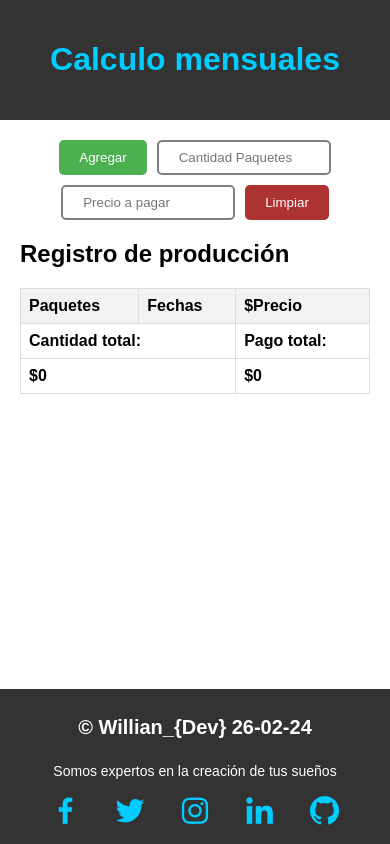
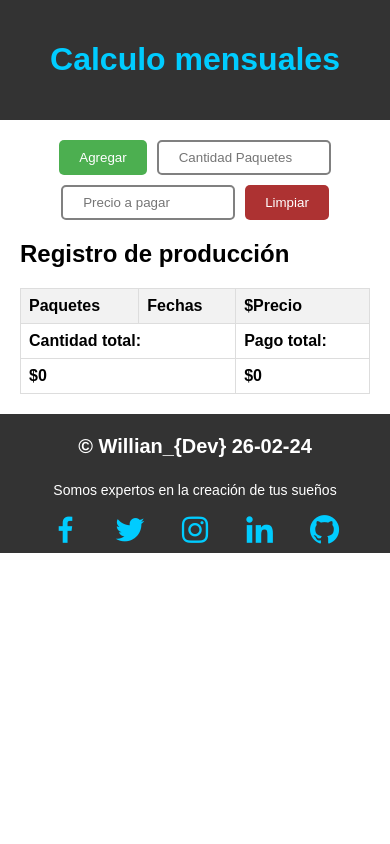
Before and after one commit to Willianwt2000/calculo-mensuales-tapas, a plain HTML site: page index.html in a window 390 px wide. Drawn offline with nearby package versions, Linux system fonts and the light colour scheme.

Commit message:
ajustando

```diff
--- a/css/style.css
+++ b/css/style.css
@@ -46,11 +46,8 @@ article {
 footer {
   background-color: #333;
   color: #fff;
-  padding: 10px 0 10px 0;
+  padding: 5px 0 0px 0;
   text-align: center;
-  position: fixed;
-  bottom: 0;
-  width: 100vw;
 }
 
 
@@ -110,7 +107,7 @@ footer {
 
   tbody {
     max-height: 200px; /* Ajusta la altura máxima según tus necesidades */
-    overflow-y: auto; /* Agrega una barra de scroll vertical si es necesario */
+    overflow-y: hidden; /* Agrega una barra de scroll vertical si es necesario */
   }
 
 
```
